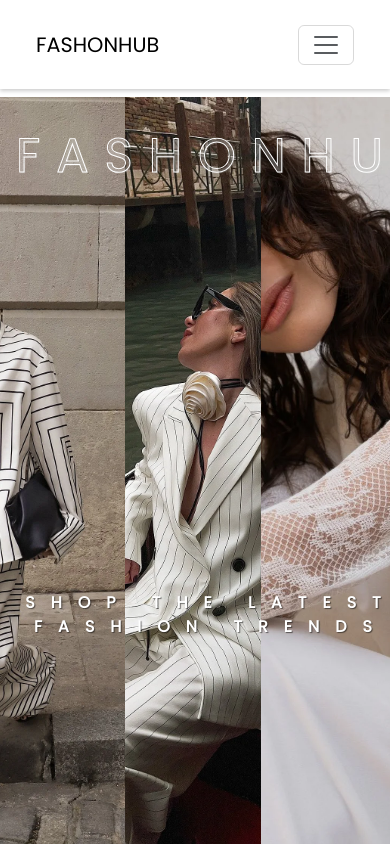
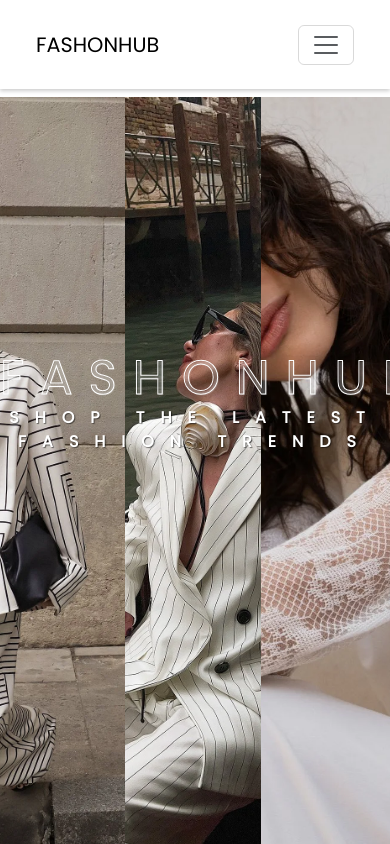
Before and after one commit to ellinorjanssonl/E-commercive, a React (Vite) app in the folder Frontend/: page / in a window 390 px wide. Shown: the top 844 px of the page. Built offline with nearby package versions, Linux system fonts and the light colour scheme.

Commit message:
home media query

```diff
--- a/Frontend/src/Pages/Css/Home.css
+++ b/Frontend/src/Pages/Css/Home.css
@@ -89,29 +89,35 @@
 
   @media screen and (max-width: 768px) {
     .Cards {
-      flex: 1 0 100%;
+      display: flex;
+      flex-direction: column;
     }
 
     .Cards img {
-      width: auto;
-      max-height: 90%;
+      width: 100%;
+      max-height: 100%;
     }
 
     .Intro-h1 {
       font-size: 3rem;
       display: flex;
       width: 100%;
-      margin: 0 1rem;
+      margin-top: 0 1rem;
+      padding-bottom: 5rem;
       flex-direction: column;
-      top: 15%;
+      top: 0;
+      bottom: 0;
     }
 
     .Intro-p {
       font-size: 1rem;
-      margin: 0 1rem;
+      margin-top: 0 1rem;
       width: 100%;
       display: flex;
-      flex-direction: column
+      flex-direction: column;
+      position: fixed;
+      top: 0;
+      bottom: 0;
     }
 
   }
```
